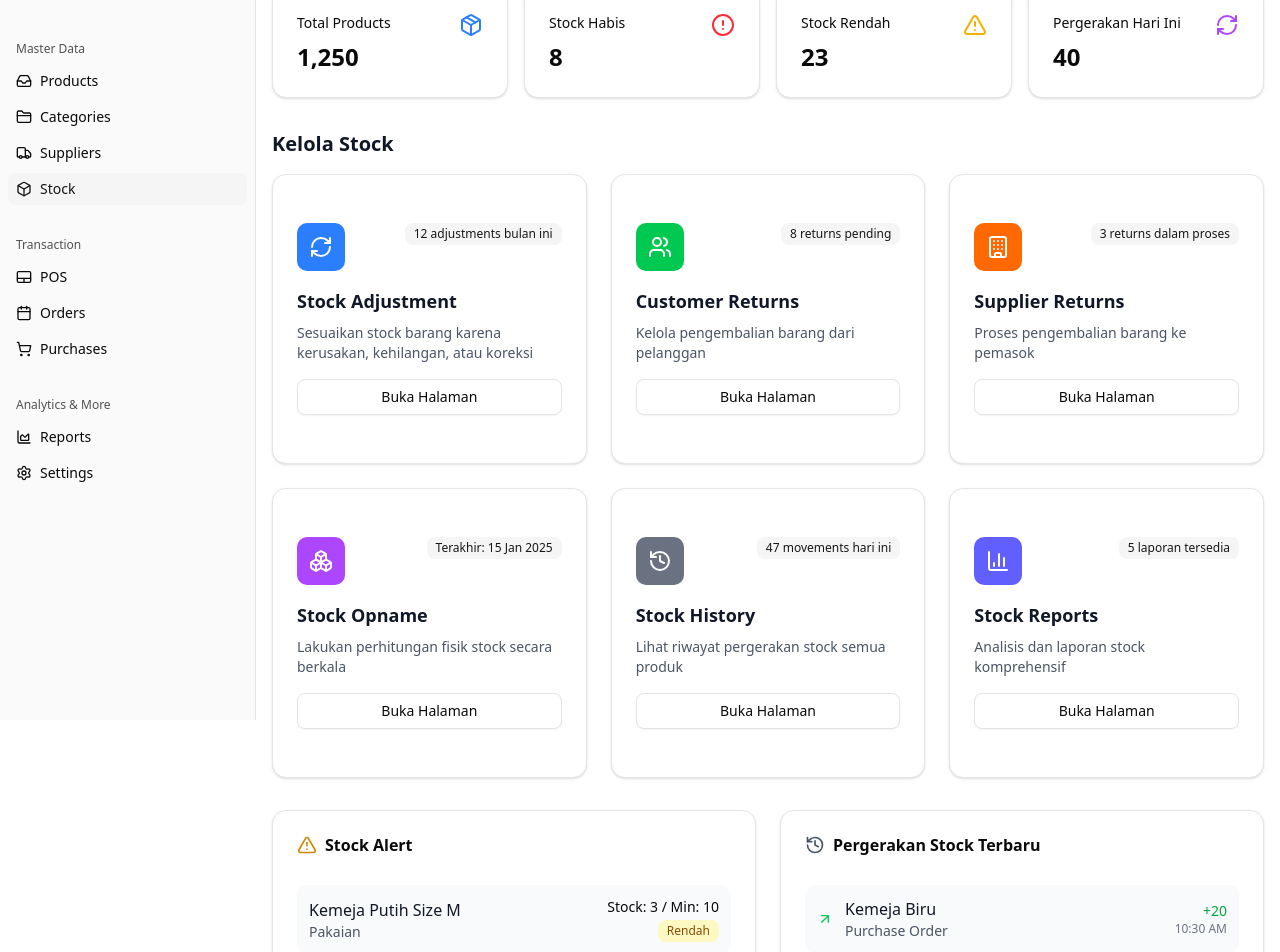
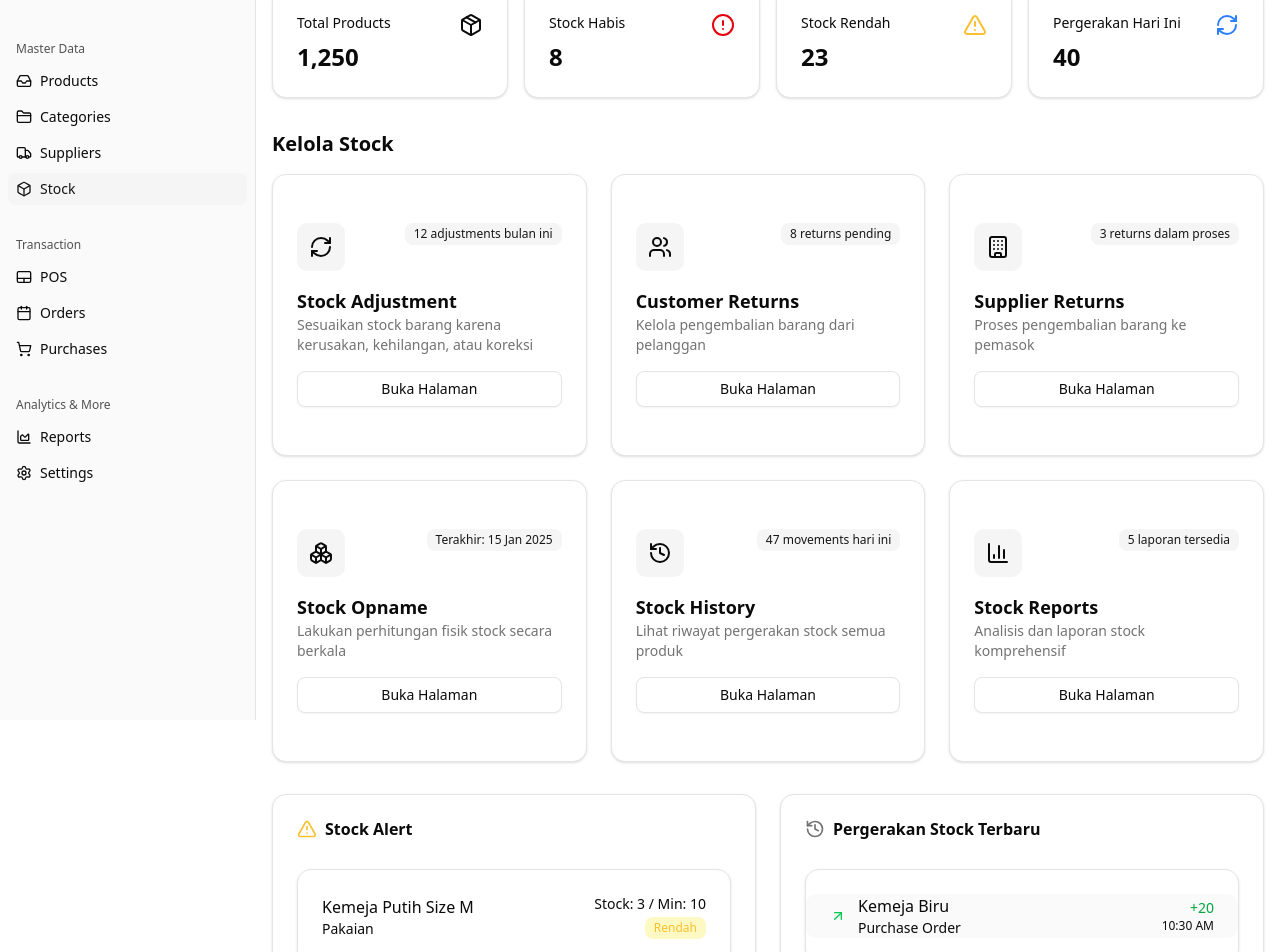
Before and after one commit to fikriwafiuddin/Inventra, a Next.js app in the folder frontend/: page /stock in a window 1280 px wide. Shown: the part 80-1032 px from the top of the page. Built offline with nearby package versions, Linux system fonts and the light colour scheme.

Commit message:
style: add variable colors and change color in stock page

```diff
--- a/frontend/src/app/(protected)/(private)/stock/page.jsx
+++ b/frontend/src/app/(protected)/(private)/stock/page.jsx
@@ -157,13 +157,13 @@ const StockManagementPage = () => {
   const getMovementIcon = (type) => {
     switch (type) {
       case "in":
-        return <ArrowUpRight className="h-4 w-4 text-green-500" />
+        return <ArrowUpRight className="h-4 w-4 text-success" />
       case "out":
-        return <ArrowDownRight className="h-4 w-4 text-red-500" />
+        return <ArrowDownRight className="h-4 w-4 text-destructive" />
       case "adjustment":
-        return <RefreshCw className="h-4 w-4 text-blue-500" />
+        return <RefreshCw className="h-4 w-4 text-info" />
       case "return":
-        return <Users className="h-4 w-4 text-orange-500" />
+        return <Users className="h-4 w-4 text-warning" />
       default:
         return <Package className="h-4 w-4" />
     }
@@ -171,43 +171,37 @@ const StockManagementPage = () => {
 
   const getStockStatus = (current, min) => {
     if (current === 0)
-      return { status: "Habis", color: "bg-red-100 text-red-800" }
+      return { status: "Habis", color: "bg-red-100 text-destructive" }
     if (current <= min)
-      return { status: "Rendah", color: "bg-yellow-100 text-yellow-800" }
-    return { status: "Normal", color: "bg-green-100 text-green-800" }
+      return { status: "Rendah", color: "bg-yellow-100 text-warning" }
+    return { status: "Normal", color: "bg-green-100 text-success" }
   }
 
   return (
     <div className="space-y-4 max-w-7xl mx-auto">
       {/* Stock Overview Cards */}
       <div className="grid grid-cols-1 md:grid-cols-2 lg:grid-cols-4 gap-4 mb-8">
-        <StatCard
-          title="Total Products"
-          value={1250}
-          icon={<Package className="text-blue-500" />}
-        />
+        <StatCard title="Total Products" value={1250} icon={<Package />} />
         <StatCard
           title="Stock Habis"
           value={8}
-          icon={<AlertCircle className="text-red-500" />}
+          icon={<AlertCircle className="text-destructive" />}
         />
         <StatCard
           title="Stock Rendah"
           value={23}
-          icon={<AlertTriangle className="text-yellow-500" />}
+          icon={<AlertTriangle className="text-warning" />}
         />
         <StatCard
           title="Pergerakan Hari Ini"
           value={40}
-          icon={<RefreshCw className="text-purple-500" />}
+          icon={<RefreshCw className="text-info" />}
         />
       </div>
 
       {/* Navigation Cards */}
       <div className="mb-8">
-        <h2 className="text-xl font-semibold text-gray-900 mb-4">
-          Kelola Stock
-        </h2>
+        <h2 className="text-xl font-semibold mb-4">Kelola Stock</h2>
         <div className="grid grid-cols-1 md:grid-cols-2 lg:grid-cols-3 gap-6">
           {navigationCards.map((card, index) => {
             const IconComponent = card.icon
@@ -217,18 +211,16 @@ const StockManagementPage = () => {
                   <CardContent className="p-6">
                     <div className="flex items-start justify-between mb-4">
                       <div
-                        className={`p-3 rounded-lg ${card.color} group-hover:scale-110 transition-transform duration-300`}
+                        className={`p-3 rounded-lg bg-secondary group-hover:scale-110 transition-transform duration-300`}
                       >
-                        <IconComponent className="h-6 w-6 text-white" />
+                        <IconComponent className="h-6 w-6 " />
                       </div>
                       <Badge variant="secondary" className="text-xs">
                         {card.stats}
                       </Badge>
                     </div>
-                    <h3 className="text-lg font-semibold text-gray-900 mb-2 group-hover:text-blue-600 transition-colors">
-                      {card.title}
-                    </h3>
-                    <p className="text-gray-600 text-sm mb-4">
+                    <h3 className="text-lg font-semibold">{card.title}</h3>
+                    <p className="text-muted-foreground text-sm mb-4">
                       {card.description}
                     </p>
                     <Button className="w-full" variant="outline">
@@ -248,7 +240,7 @@ const StockManagementPage = () => {
         <Card>
           <CardHeader>
             <CardTitle className="flex items-center gap-2">
-              <AlertTriangle className="h-5 w-5 text-yellow-600" />
+              <AlertTriangle className="h-5 w-5 text-warning" />
               Stock Alert
             </CardTitle>
           </CardHeader>
@@ -260,13 +252,14 @@ const StockManagementPage = () => {
                   item.minStock
                 )
                 return (
-                  <div
+                  <Card>
+                    <CardContent
                       key={item.id}
-                    className="flex items-center justify-between p-3 bg-gray-50 rounded-lg"
+                      className="flex items-center justify-between rounded-lg"
                     >
                       <div className="flex-1">
-                      <p className="font-medium text-gray-900">{item.name}</p>
-                      <p className="text-sm text-gray-600">{item.category}</p>
+                        <p className="font-medium">{item.name}</p>
+                        <p className="text-sm">{item.category}</p>
                       </div>
                       <div className="text-right">
                         <p className="text-sm font-medium">
@@ -276,7 +269,8 @@ const StockManagementPage = () => {
                           {stockStatus.status}
                         </Badge>
                       </div>
-                  </div>
+                    </CardContent>
+                  </Card>
                 )
               })}
             </div>
@@ -291,24 +285,23 @@ const StockManagementPage = () => {
         <Card>
           <CardHeader>
             <CardTitle className="flex items-center gap-2">
-              <History className="h-5 w-5 text-gray-600" />
+              <History className="h-5 w-5 text-muted-foreground" />
               Pergerakan Stock Terbaru
             </CardTitle>
           </CardHeader>
           <CardContent>
             <div className="space-y-4">
               {recentMovements.map((movement) => (
-                <div
+                <Card>
+                  <CardContent
                     key={movement.id}
-                  className="flex items-center justify-between p-3 bg-gray-50 rounded-lg"
+                    className="flex items-center justify-between bg-primary-foreground rounded-lg"
                   >
                     <div className="flex items-center gap-3">
                       {getMovementIcon(movement.type)}
                       <div>
-                      <p className="font-medium text-gray-900">
-                        {movement.product}
-                      </p>
-                      <p className="text-sm text-gray-600">{movement.reason}</p>
+                        <p className="font-medium">{movement.product}</p>
+                        <p className="text-sm">{movement.reason}</p>
                       </div>
                     </div>
                     <div className="text-right">
@@ -328,9 +321,10 @@ const StockManagementPage = () => {
                           : ""}
                         {Math.abs(movement.quantity)}
                       </p>
-                    <p className="text-xs text-gray-500">{movement.time}</p>
+                      <p className="text-xs">{movement.time}</p>
                     </div>
-                </div>
+                  </CardContent>
+                </Card>
               ))}
             </div>
             <Button variant="outline" className="w-full mt-4">
--- a/frontend/src/app/globals.css
+++ b/frontend/src/app/globals.css
@@ -25,6 +25,9 @@
   --color-input: var(--input);
   --color-border: var(--border);
   --color-destructive: var(--destructive);
+  --color-success: var(--success);
+  --color-warning: var(--warning);
+  --color-info: var(--info);
   --color-accent-foreground: var(--accent-foreground);
   --color-accent: var(--accent);
   --color-muted-foreground: var(--muted-foreground);
@@ -60,6 +63,9 @@
   --accent: oklch(0.97 0 0);
   --accent-foreground: oklch(0.205 0 0);
   --destructive: oklch(0.577 0.245 27.325);
+  --success: oklch(0.723 0.219 149.579);
+  --warning: oklch(0.84 0.16 84);
+  --info: oklch(62.3% 0.214 259.815);
   --border: oklch(0.922 0 0);
   --input: oklch(0.922 0 0);
   --ring: oklch(0.708 0 0);
@@ -95,6 +101,9 @@
   --accent: oklch(0.269 0 0);
   --accent-foreground: oklch(0.985 0 0);
   --destructive: oklch(0.704 0.191 22.216);
+  --success: oklch(79.2% 0.209 151.711);
+  --warning: oklch(85.2% 0.199 91.936);
+  --info: oklch(70.7% 0.165 254.624);
   --border: oklch(1 0 0 / 10%);
   --input: oklch(1 0 0 / 15%);
   --ring: oklch(0.556 0 0);
```
Lines whose indentation alone changed are shown as unchanged.
